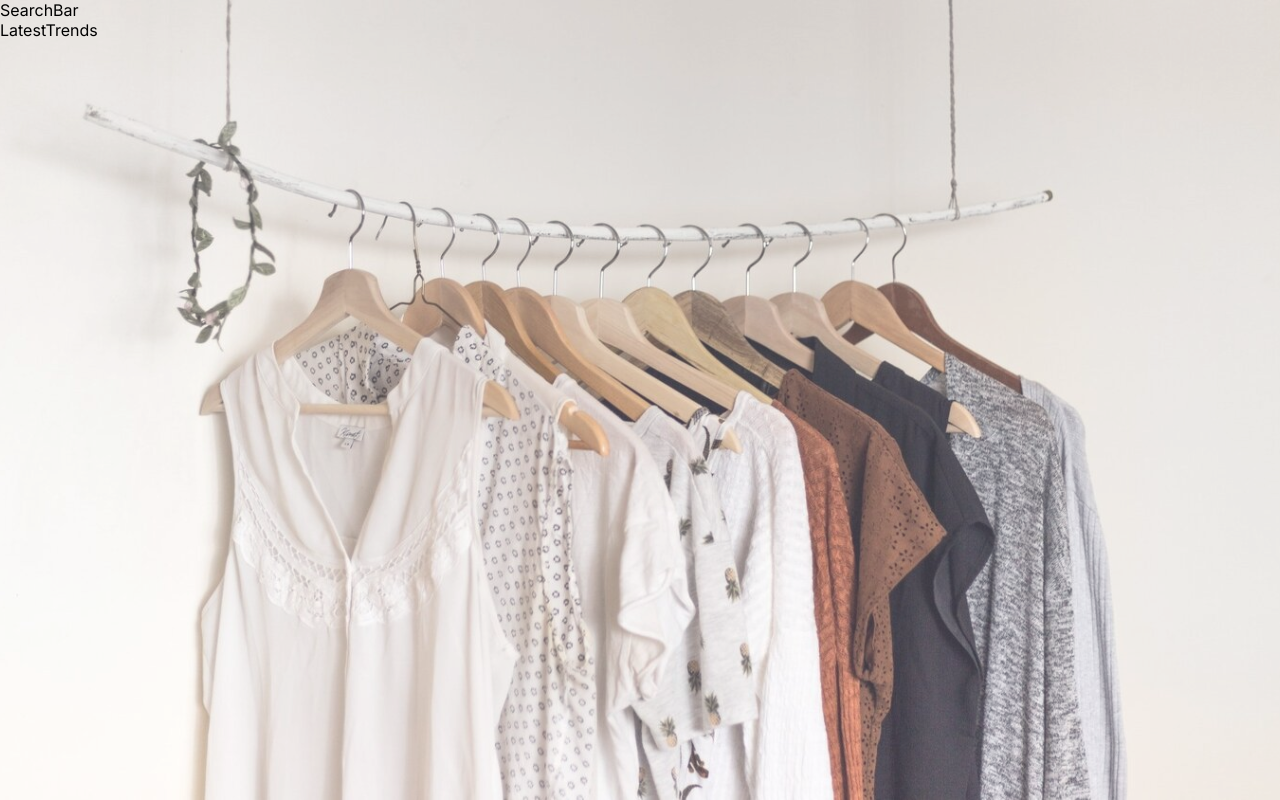
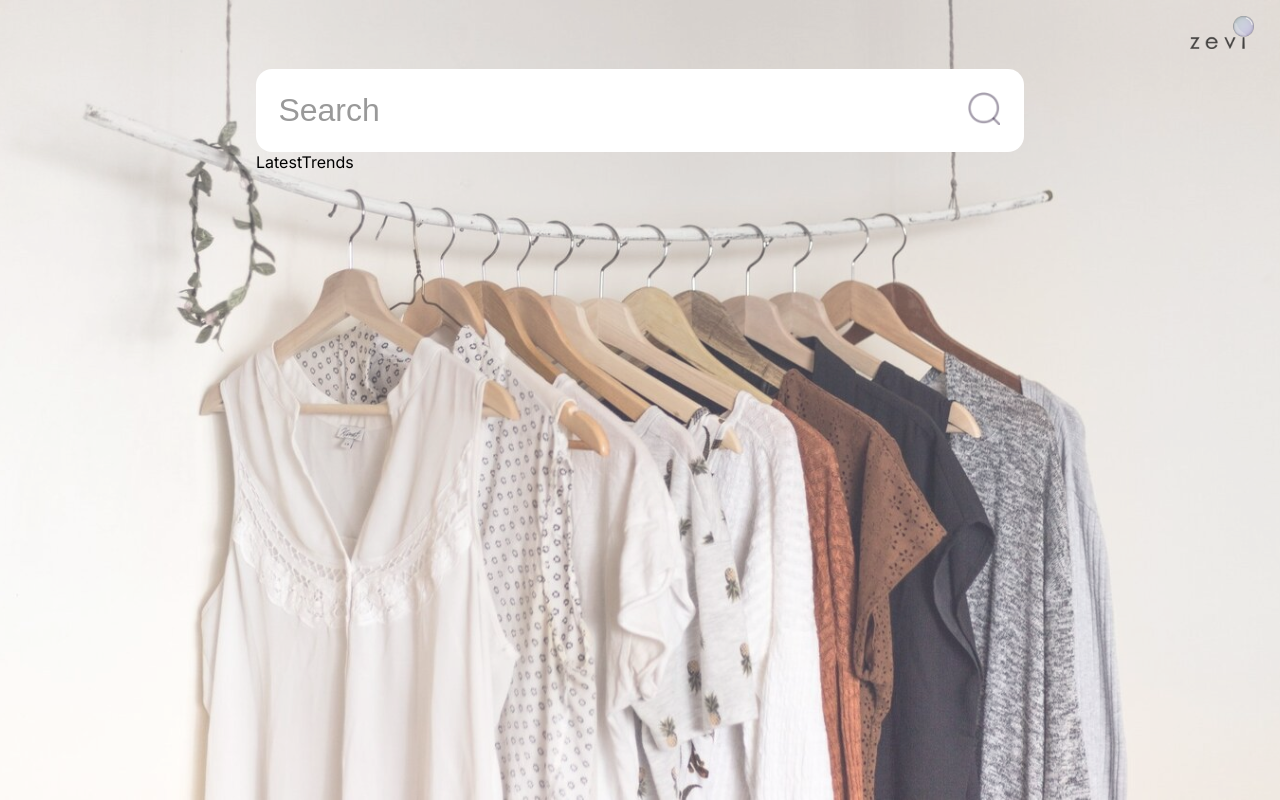
Before and after one commit to swarajspatil158/search-app-ui, a React (Create React App) app: page / in a window 1280 px wide. Built offline with nearby package versions, Linux system fonts and the light colour scheme.

Commit message:
search bar styling done

```diff
--- a/public/index.html
+++ b/public/index.html
@@ -24,7 +24,7 @@
       work correctly both with client-side routing and a non-root public URL.
       Learn how to configure a non-root public URL by running `npm run build`.
     -->
-    <title>React App</title>
+    <title>Search demo</title>
   </head>
   <body>
     <noscript>You need to enable JavaScript to run this app.</noscript>
--- a/src/components/SearchBar.jsx
+++ b/src/components/SearchBar.jsx
@@ -1,7 +1,25 @@
 import React from "react";
-
+import styles from "./searchBarStyle.module.scss";
+import searchIcon from "../assets/searchIcon.png";
 const SearchBar = () => {
-  return <div>SearchBar</div>;
+  return (
+    <div>
+      <div className={`${styles.search}`}>
+        <input
+          type="text"
+          className={`${styles.searchTerm}`}
+          placeholder="Search"
+        />
+        <button type="submit" className={`${styles.searchButton}`}>
+          <img
+            src={searchIcon}
+            className={`${styles.searchButtonImg}`}
+            alt="search-icon"
+          />
+        </button>
+      </div>
+    </div>
+  );
 };
 
 export default SearchBar;
--- /dev/null
+++ b/src/components/searchBarStyle.module.scss
@@ -0,0 +1,39 @@
+.search {
+  width: 60vw;
+  max-width: 915px;
+  height: 83px;
+  background: #ffffff;
+  display: flex;
+  align-items: center;
+  justify-content: space-between;
+  border-radius: 1rem;
+  position: relative;
+  .searchTerm {
+    background: transparent;
+    flex: 1;
+    border: none;
+    outline: none;
+    padding: 0rem 1.4rem;
+
+    font-size: 2rem;
+    color: rgba(0, 0, 0, 0.4);
+    &::placeholder {
+      color: rgba(0, 0, 0, 0.4);
+    }
+  }
+  .searchButtonImg {
+    width: 2rem;
+  }
+  .searchButton {
+    position: absolute;
+    right: 1rem;
+    border: none;
+    border-radius: 50%;
+    width: 3rem;
+    height: 3rem;
+    background-color: #ffffff;
+    &:hover {
+      cursor: pointer;
+    }
+  }
+}
--- a/src/pages/Home.jsx
+++ b/src/pages/Home.jsx
@@ -2,12 +2,17 @@ import React from "react";
 import SearchBar from "../components/SearchBar";
 import LatestTrends from "../components/LatestTrends";
 import styles from "./home.module.scss";
+import logo from "../assets/logo.png";
 
 const Home = () => {
   return (
     <div className={`${styles.mainBg}`}>
-      <SearchBar />
-      <LatestTrends />
+      <img className={`${styles.logo}`} src={logo} alt="logo" />
+
+      <div className={`${styles.flexPosition}`}>
+        <SearchBar />
+        <LatestTrends />
+      </div>
     </div>
   );
 };
--- a/src/pages/home.module.scss
+++ b/src/pages/home.module.scss
@@ -12,6 +12,20 @@ $assetsPath: "../assets";
 }
 
 .mainBg {
-  background-image: url("../assets/main-bg.jpg");
+  background-image: url(#{$assetsPath}/main-bg.jpg);
   @include bg-image(100vw, 100vh);
+  display: flex;
+  align-items: center;
+  justify-content: center;
+  flex-direction: column;
 }
+.flexPosition {
+  position: relative;
+  margin-top: -70vh;
+}
+.logo {
+  position: absolute;
+  width: 4rem;
+  right: 2vw;
+  top: 2vh;
+}
```
Also changed, not shown: src/assets/logo.png (added), src/assets/searchIcon.png (added).
